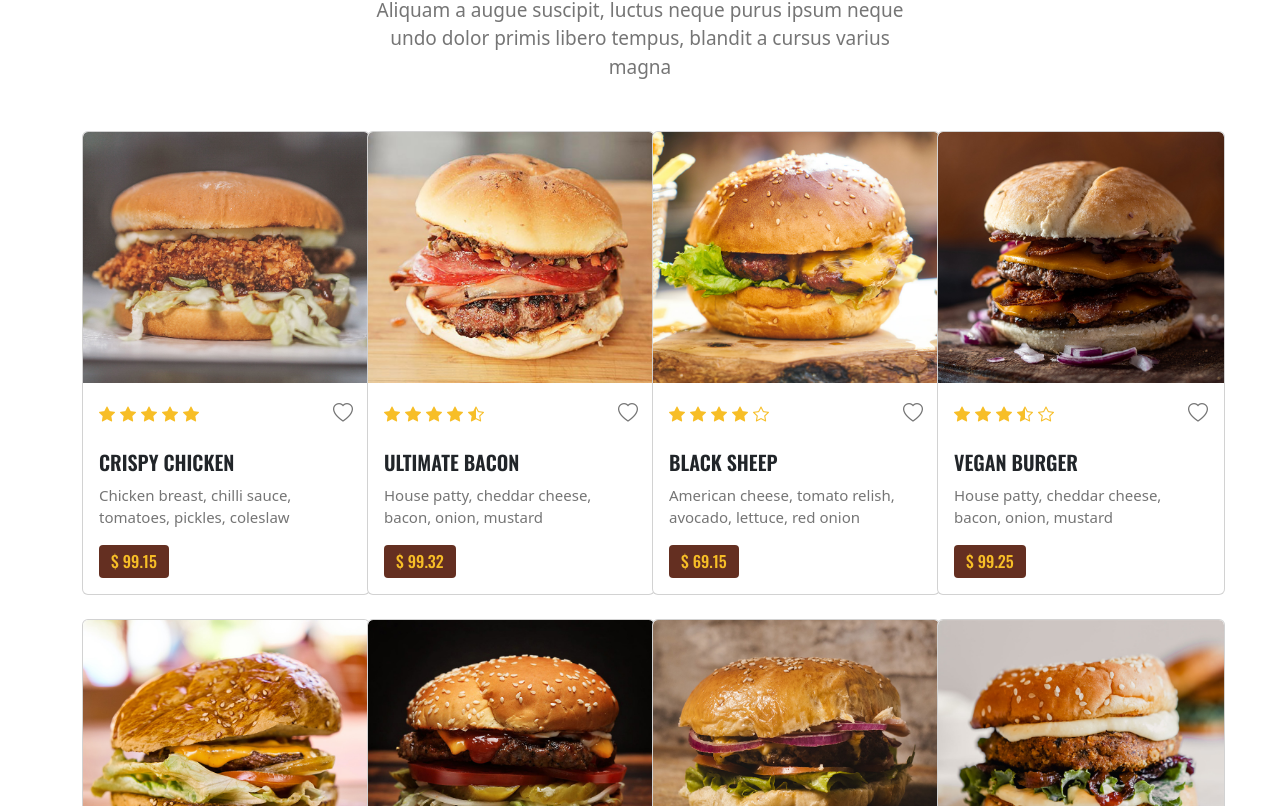
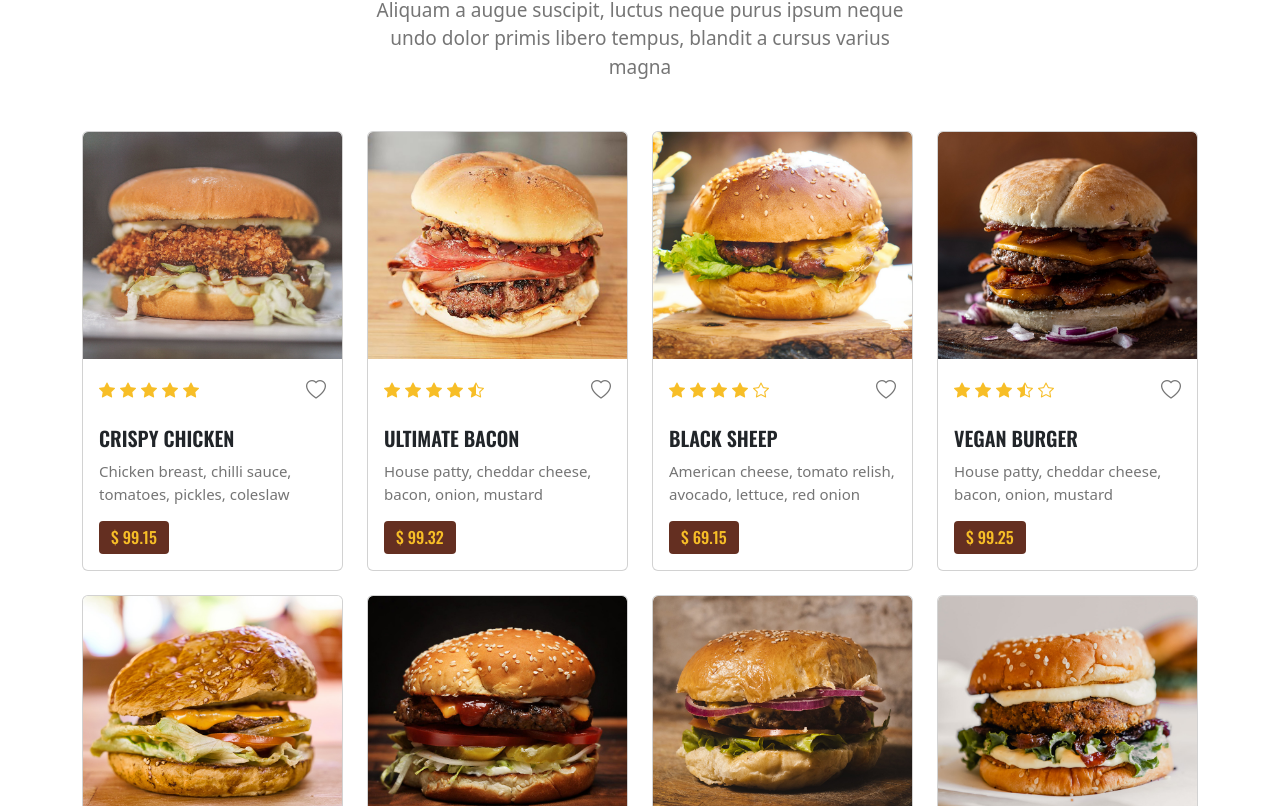
Before and after one commit to suraj28j/Food-Delivery-App, a React (Vite) app: page / in a window 1280 px wide. Shown: the part 2154-2960 px from the top of the page. Built offline with nearby package versions, Linux system fonts and the light colour scheme.

Commit message:
card response fix

```diff
--- a/src/pages/Home/Section3.jsx
+++ b/src/pages/Home/Section3.jsx
@@ -120,10 +120,10 @@ const Section3 = () => {
                 <div className='row g-4 mb-4'>
                     {
                         mockData.map((mockData, index) => (
-                            <div className='col-lg-3' key={index}>
-                                <div className="card overflow-hidden" style={{ minWidth: "18rem" }}>
+                            <div className='col-sm-6 col-lg-4 col-xl-3' key={index}>
+                                <div className="card overflow-hidden">
                                     <div className='overflow-hidden'>
-                                        <img src={mockData.image} className="card-img-top overflow-hidden" alt={mockData.id} />
+                                        <img src={mockData.image} className="card-img-top " alt={mockData.id} />
                                     </div>
                                     <div className="card-body ">
                                         <div className='rating d-flex justify-content-between align-items-center'>
@@ -136,7 +136,7 @@ const Section3 = () => {
                                         </div>
                                         <h5 className="card-title">{mockData.title}</h5>
                                         <p className="card-text">{mockData.paragraph}</p>
-                                        <div className='d-flex justify-content-between align-items-center'>
+                                        <div className='d-flex justify-content-between'>
                                             <div className='menu_price'>
                                                 <h5 className='mb-0'>$ {mockData.price}</h5>
                                             </div>
--- a/src/styles/HomeStyle.css
+++ b/src/styles/HomeStyle.css
@@ -221,7 +221,7 @@
 }
 
 
-/* Home Promotion 3.0 */
+/* Home Promotion 4.0 */
 
 .promotion_section {
     padding: 60px 0;
@@ -253,6 +253,8 @@
 /* Media Query */
 
 @media (max-width:1200px) {
+
+    /* Home Promotion 4.0 */
     .promotion_section h2 {
         font-size: 2.25rem;
     }
@@ -272,6 +274,7 @@
     .about_wrapper .about_box p {
         padding: 0;
     }
+
 
     /* Home Parallax 5.0 */
     .bg_parallax_scroll {
```
Also changed, not shown: src/components/Cards.jsx (deleted, +0 -11 lines).
